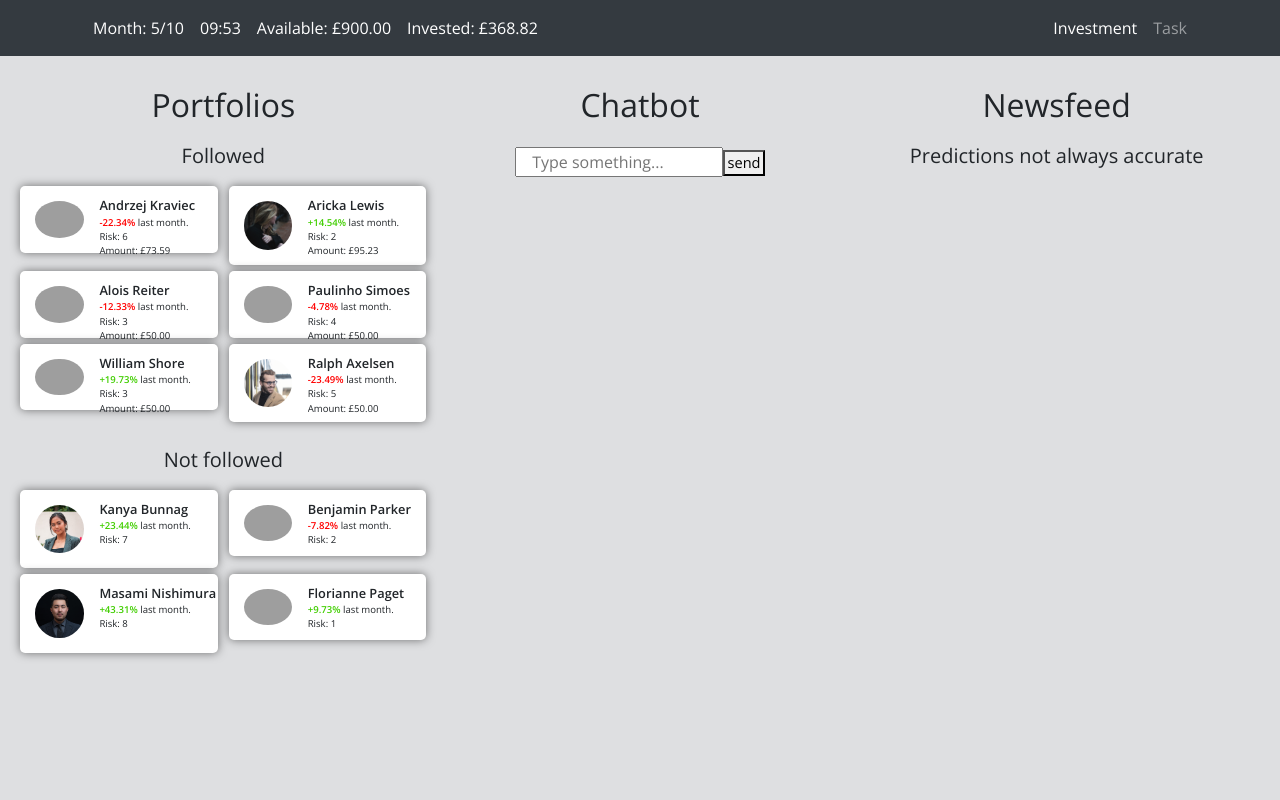
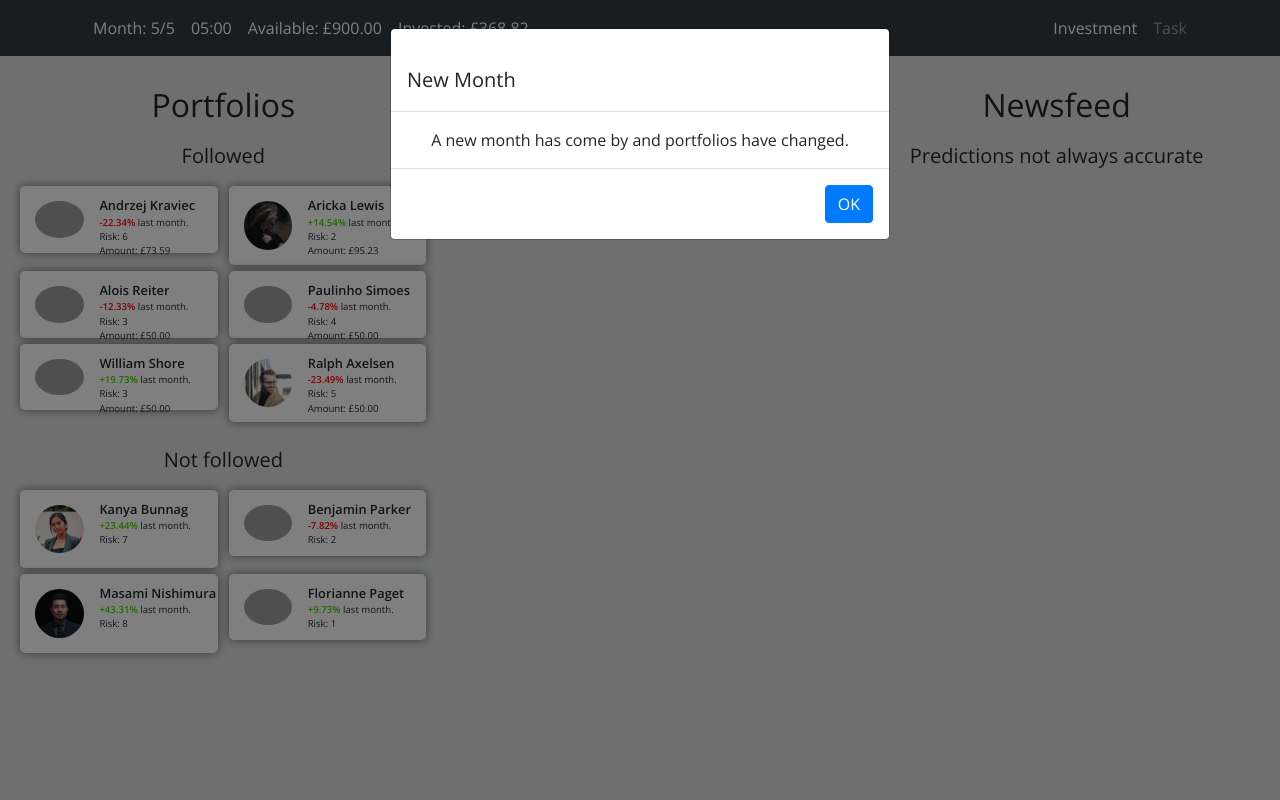
Before and after one commit to fmilana/SocialTradingChatbot, a Django app: page /chatbot/ in a window 1280 px wide. Run offline with Django 3.2, Linux system fonts and the light colour scheme; data comes from the database, SQL or seed files in the repository; both versions use the stored data as it was after the commit; data that the repository does not hold is empty; some libraries are stand-ins or nearby versions; grey boxes are pictures that could not be loaded.

Commit message:
Include task rewards, month progression and portfolio div refresh

```diff
--- a/chatbot/urls.py
+++ b/chatbot/urls.py
@@ -21,14 +21,16 @@ from django.urls import include
 from .views import (
     welcome_page,
     chatbot_page,
+    update_month,
+    # update_followed,
     # imagetagging_page,
     )
 
 urlpatterns = [
     url(r'^$', welcome_page, name='welcome'),
     url(r'^chatbot/$', chatbot_page, name='chatbot'),
-    # url(r'^imagetagging/$', imagetagging_page, name='imagetagging'),
-    # url(r'^imagetagging/', include('imagetagging.urls'), name='imagetagging'),
     url(r'^imagetagging/', include('imagetagging.urls'), name='imagetagging'),
+    url(r'^updatemonth/', update_month, name='updatemonth'),
+    # url(r'^updatefollowed/', update_followed, name='updatefollowed'),
     url(r'^admin/', admin.site.urls),
 ]
--- a/chatbot/views.py
+++ b/chatbot/views.py
@@ -7,6 +7,8 @@ from django.contrib.auth.models import User
 from .models import Profile, Portfolio, Newspost, Balance, InvestedBalance, Month
 
 from django.core import serializers
+
+import json
 
 
 def welcome_page(request):
@@ -41,3 +43,28 @@ def imagetagging_page(request):
         }
 
     return render(request, 'imagetagging.html', context)
+
+
+def update_month(request):
+    month = Month.objects.first()
+
+    if month.number < 5:
+        month.number += 1
+        month.save()
+
+        response = {'increased': True, 'month': str(month.number)}
+    else:
+        response = {'increased': False}
+
+    return HttpResponse(json.dumps(response), content_type="application/json")
+
+
+# def update_followed(request):
+#     print('update_followed called')
+#
+#     followed_portfolios = Portfolio.objects.filter(followed=True)
+#     not_followed_portfolios = Portfolio.objects.filter(followed=False)
+#
+#     response = {'followed': followed_portfolios, 'not_followed': not_followed_portfolios}
+#
+#     return HttpResponse(json.dumps(response), content_type="application/json")
--- a/static/chatbot/css/style.css
+++ b/static/chatbot/css/style.css
@@ -108,7 +108,8 @@ h5 {
   display: flex;
   flex-direction: column;
   margin-top: 20px;
-  height: 560px;
+  /* height: 560px; */
+  height: 760px;
   overflow: auto;
   padding: 5px;
 }
--- a/static/chatbot/js/chat.js
+++ b/static/chatbot/js/chat.js
@@ -39,6 +39,10 @@ $(document).ready(function() {
 	socket.on('bot_uttered', function(data){
 		console.log(data);
 		appendBotMessage(data);
+
+		console.log('updating portfolios followed');
+
+		$("#portfolios").load(location.href+" #portfolios>*","");
 	});
 
 	// do something when connection closes
--- a/static/chatbot/js/chatbot.js
+++ b/static/chatbot/js/chatbot.js
@@ -1,14 +1,42 @@
-// timer
 $(document).ready(function() {
-  var _seconds_left = 600;
+  var isPaused = false;
+
+  var _seconds_left = 5;
 
   var update_timer = function () {
+    if (!isPaused) {
       var seconds,
           minutes,
           html;
       _seconds_left -= 1;
       if (_seconds_left < 1) {
-          _seconds_left = 600;
+          _seconds_left = 300;
+
+          isPaused = true;
+
+          $('#myModal').modal({
+            backdrop: 'static',
+            keyboard: false
+          });
+
+          $.ajax({
+              type: "GET",
+              url: server_url + '/updatemonth/',
+              success: function (response) {
+                  console.log(response);
+                  if (response.increased) {
+
+                    $('#month-number').html(response.month);
+
+                  } else {
+
+                  }
+              }
+          });
+
+          $('#ok-button').on('click', function() {
+            isPaused = false;
+          });
       }
       minutes = Math.floor(_seconds_left / 60);
       minutes = minutes.toLocaleString('en', {'minimumIntegerDigits': 2});
@@ -16,11 +44,14 @@ $(document).ready(function() {
       seconds = seconds.toLocaleString('en', {'minimumIntegerDigits': 2});
       text = minutes + ':' + seconds;
       $('#timer').text(text);
+    } else {
+      console.log("IS PAUSED");
+    }
   };
 
   window.setInterval(update_timer, 1000);
   update_timer();
-});
+
 
 
   var newsposts = JSON.parse(newsposts_list.replace(/&quot;/g, '"'));
@@ -30,6 +61,7 @@ var newspostCounter = 0;
 
   var updateNewsposts = setInterval(function() {
 
+    if (!isPaused) {
       if (newspostCounter > 8) {
         clearInterval(updateNewsposts);
       }
@@ -57,8 +89,9 @@ var updateNewsposts = setInterval(function() {
       $('.scrollable-newsposts').scrollTop($('.scrollable-newsposts')[0].scrollHeight);
 
       newspostCounter++;
+    }
   }, 5000);
-
+});
 
 
 
@@ -75,20 +108,4 @@ $(document).ready(function() {
 
 	$("mybot").html(mybot);
 
-	// ------------------------------------------ Toggle chatbot -----------------------------------------------
-	// $('.profile_div').click(function() {
-	// 	$('.profile_div').toggle();
-	// 	$('.chatCont').toggle();
-	// 	$('.bot_profile').toggle();
-	// 	$('.chatForm').toggle();
-	// 	document.getElementById('chat-input').focus();
-	// });
-  //
-	// $('.close').click(function() {
-	// 	$('.profile_div').toggle();
-	// 	$('.chatCont').toggle();
-	// 	$('.bot_profile').toggle();
-	// 	$('.chatForm').toggle();
-	// });
-
 });
--- a/static/imagetagging/js/imagetagging.js
+++ b/static/imagetagging/js/imagetagging.js
@@ -77,6 +77,7 @@ $(function () {
                 }
                 if (response.complete) {
                     // load_results();
+                    $('#available-balance-amount').html(response.balance);
                 }
             }
         });
--- a/templates/base.html
+++ b/templates/base.html
@@ -36,13 +36,13 @@
           <ul class="navbar-nav">
 
             <li class="nav-item">
-              <a class="nav-link active">Month: {{ month_number }}/10</a>
+              <a class="nav-link active">Month: <span id="month-number">{{ month_number }}</span>/5</a>
             </li>
             <li class="nav-item">
               <a class="nav-link active" id='timer'></a>
             </li>
             <li class="nav-item">
-              <a class="nav-link active">Available: £{{ available_balance_amount }}</a>
+              <a class="nav-link active">Available: £<span id="available-balance-amount">{{ available_balance_amount }}</span></a>
             </li>
             <li class="nav-item">
               <a class="nav-link active">Invested: £{{ invested_balance_amount }}</a>
--- a/templates/chatbot.html
+++ b/templates/chatbot.html
@@ -24,6 +24,9 @@
 <div class="content-container">
   <div class="row">
     <div class="col-4" id="portfolios">
+
+      <link rel="stylesheet" href="{% static 'chatbot/css/style.css' %}">
+
       <h2>Portfolios</h2>
       <h5>Followed</h5>
 
@@ -159,4 +162,22 @@
   </div>
 </div>
 
+
+<!-- Modal -->
+<div class="modal fade" id="myModal" tabindex="-1" role="dialog" aria-labelledby="exampleModalLabel" aria-hidden="true">
+  <div class="modal-dialog" role="document">
+    <div class="modal-content">
+      <div class="modal-header">
+        <h5 class="modal-title" id="exampleModalLabel">New Month</h5>
+      </div>
+      <div class="modal-body">
+        A new month has come by and portfolios have changed.
+      </div>
+      <div class="modal-footer">
+        <button type="button" id="ok-button" class="btn btn-primary" data-dismiss="modal">OK</button>
+      </div>
+    </div>
+  </div>
+</div>
+
 {% endblock %}
```
Also changed, not shown: imagetagging/views.py (+11 -5 lines), db.sqlite3, static/chatbot/js/bundle.js, 1 other file. Lines whose indentation alone changed are shown as unchanged.
